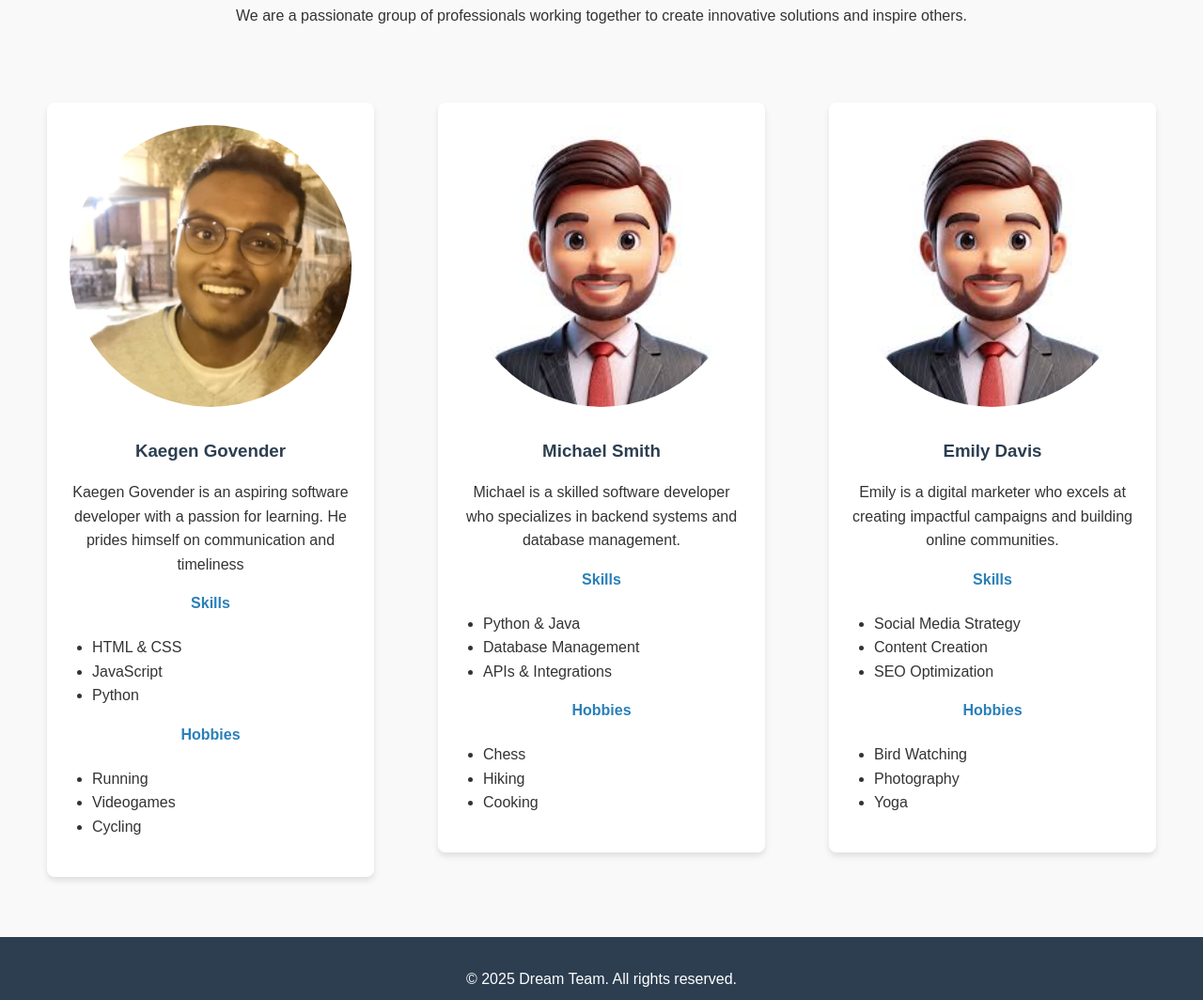
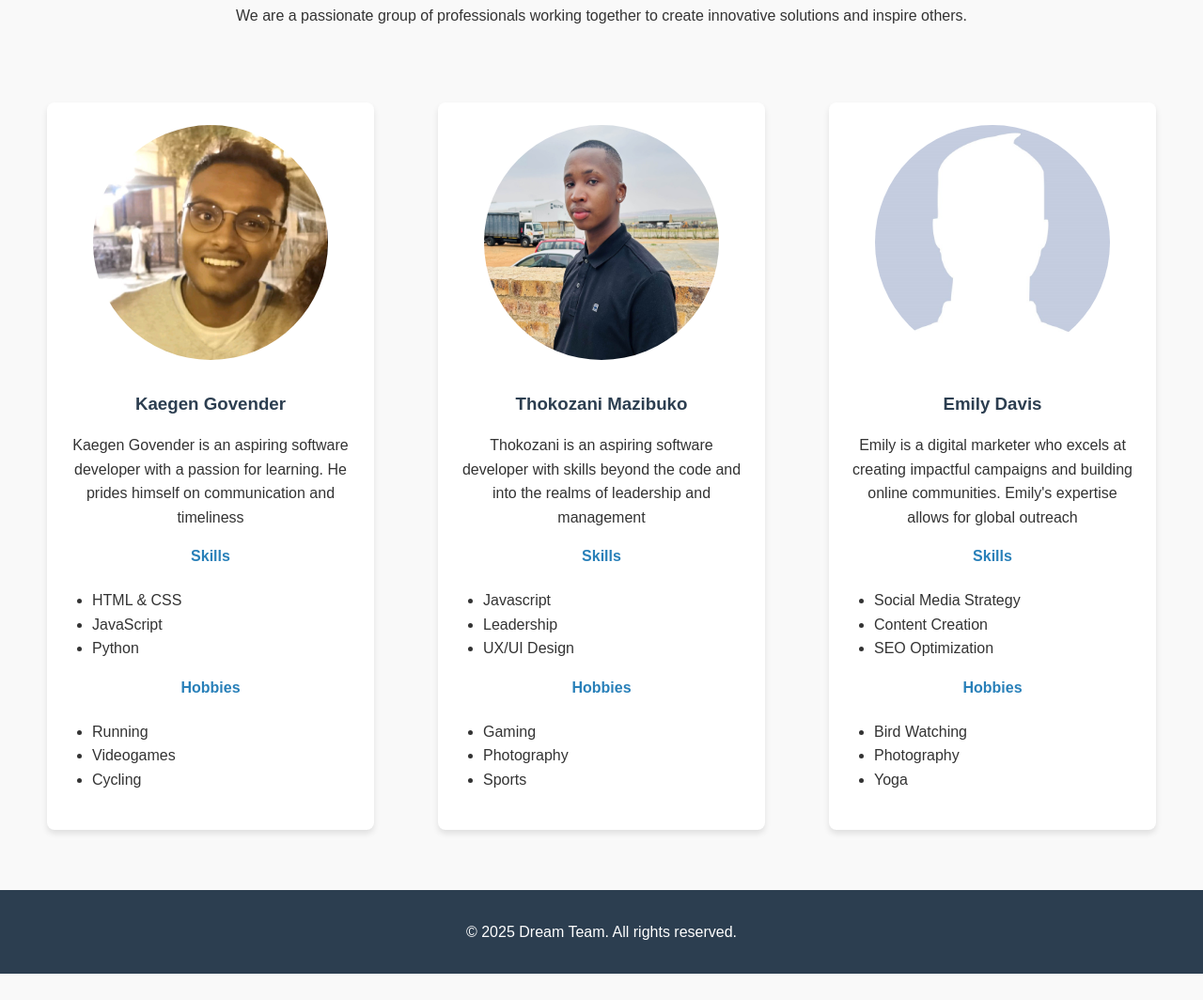
Before and after one commit to KaegenGov1998/Group_Project----Company-Site, a plain HTML site: page index.html in a window 1280 px wide. Shown: the part 280-1344 px from the top of the page at 94% size. After the commit the page ends 1316 px from the top, so only its background shows below. Drawn offline with Linux system fonts and the light colour scheme.

Commit message:
Added final content to index and member pages

```diff
--- a/index.html
+++ b/index.html
@@ -28,7 +28,8 @@
       <div class="member">
         <img src="./Kaegen Govender Photo.jpeg" alt="Kaegen Govender">
         <h3>Kaegen Govender</h3>
-      <p>Kaegen Govender is an aspiring software developer with a passion for learning. He prides himself on communication and timeliness</p>
+        <p>Kaegen Govender is an aspiring software developer with a passion for learning. He prides himself on
+          communication and timeliness</p>
         <h4>Skills</h4>
         <ul>
           <li>HTML & CSS</li>
@@ -46,29 +47,31 @@
     <!-- Member 2 -->
     <a href="member-2.html" class="member-panel">
       <div class="member">
-      <img src="images.jpeg" alt="Member 2">
-      <h3>Michael Smith</h3>
-      <p>Michael is a skilled software developer who specializes in backend systems and database management.</p>
+        <img src="Thokozani Image.jpg" alt="Thokozani Mazibuko">
+        <h3>Thokozani Mazibuko</h3>
+        <p>Thokozani is an aspiring software developer with skills beyond the code and into the realms of leadership and
+          management</p>
         <h4>Skills</h4>
         <ul>
-        <li>Python & Java</li>
-        <li>Database Management</li>
-        <li>APIs & Integrations</li>
+          <li>Javascript</li>
+          <li>Leadership</li>
+          <li>UX/UI Design</li>
         </ul>
         <h4>Hobbies</h4>
-      <ul>
-        <li>Chess</li>
-        <li>Hiking</li>
-        <li>Cooking</li>
+        <ul class="content-list">
+          <li>Gaming</li>
+          <li>Photography</li>
+          <li>Sports</li>
         </ul>
       </div>
     </a>
     <!-- Member 3 -->
     <a href="member-3.html" class="member-panel">
       <div class="member">
-      <img src="images.jpeg" alt="Member 3">
+        <img src="/Missing Member.jpeg" alt="Missing Member">
         <h3>Emily Davis</h3>
-      <p>Emily is a digital marketer who excels at creating impactful campaigns and building online communities.</p>
+        <p>Emily is a digital marketer who excels at creating impactful campaigns and building online communities.
+          Emily's expertise allows for global outreach</p>
         <h4>Skills</h4>
         <ul>
           <li>Social Media Strategy</li>
--- a/style.css
+++ b/style.css
@@ -55,8 +55,8 @@ header .slogan {
 }
 
 .member img {
-  width: 100%;
-  height: auto;
+  width: 250px;
+  height: 250px;
   border-radius: 50%;
   margin-bottom: 1rem;
 }
@@ -82,8 +82,13 @@ a {
   color: inherit;
 }
 
-.member-panel:hover{
+.member-panel {
+  transition-duration: 0.5s;
+}
+
+.member-panel:hover {
   box-shadow: 0 8px 16px rgba(0, 0, 0, 0.1);
+  transition-duration: 0.5s;
 }
 
 /* Footer */
@@ -119,6 +124,7 @@ footer {
 .top-content img {
   border-radius: 50%;
   height: 200px;
+  width: 200px;
 }
 
 .top-content h2 {
@@ -135,6 +141,7 @@ footer {
   box-shadow: 0 4px 6px rgba(0, 0, 0, 0.1);
   padding: 1.5rem;
   flex: 1;
+  align-content: center;
   text-align: center;
 }
 
@@ -185,10 +192,14 @@ footer {
   padding: 1rem;
   border-radius: 8px;
   box-shadow: 0 4px 6px rgba(0, 0, 0, 0.1);
+  transition-duration: 0.5s;
 }
 
 .back-button a:hover {
   box-shadow: 0 8px 12px rgba(0, 0, 0, 0.1);
+  background-color: #2980b9;
+  color: white;
+  transition-duration: 0.5s;
 }
 
 @media screen and (orientation: portrait) {
```
Also changed, not shown: member-1.html (+4 -0 lines), member-2.html (+16 -10 lines), member-3.html (+1 -1 lines), Missing Member.jpeg (added), Thokozani Image.jpg (added). Lines whose indentation alone changed are shown as unchanged.
